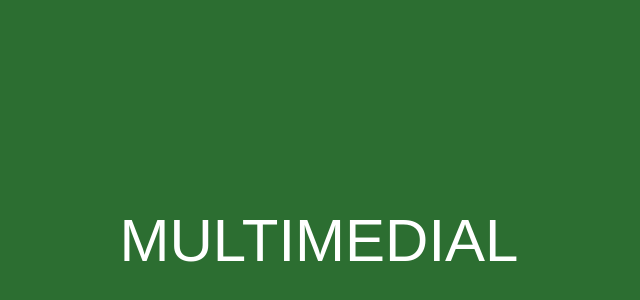
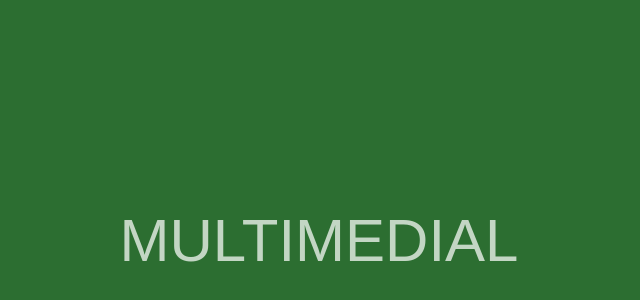
Before and after one commit to pimmmpi/multimedial, a plain HTML site: page w/index.html in a window 1280 px wide. Shown: the part 160-460 px from the top of the page, without its empty margins (321-961 px from the left). Drawn offline with Linux system fonts and the light colour scheme.

Commit message:
Update index.html

```diff
--- a/w/index.html
+++ b/w/index.html
@@ -22,7 +22,7 @@ body{
   background-color: #2c6e31;
   /* Define que el fondo de toda la página sea blanco */
 
-  color: white;
+  color: #c3d6c4;
   /* Define que el color del texto sea negro */
 
   margin: 0;
```
